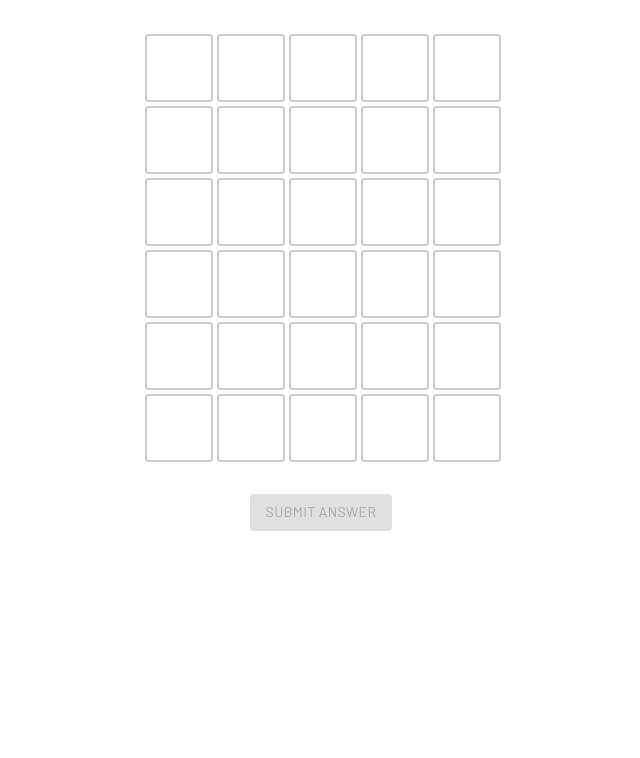
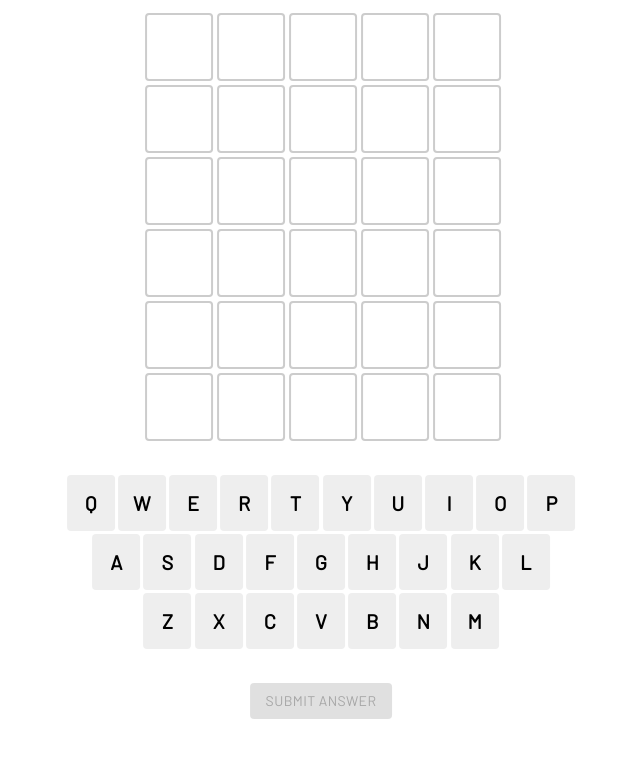
Before and after one commit to Hammerlord/Hammerdle, a React app: page / in a window 1280 px wide. Shown: the top 758 px of the page, without its empty margins (319-959 px from the left). Built offline with nearby package versions, Linux system fonts and the light colour scheme.

Commit message:
Add letters keyboard

```diff
--- a/src/App.tsx
+++ b/src/App.tsx
@@ -1,7 +1,7 @@
 import { Button } from "@material-ui/core";
-import classNames from "classnames";
 import { useEffect, useState } from "react";
 import { createUseStyles } from "react-jss";
+import Keyboard from "./Keyboard";
 import Row from "./Row";
 
 const useStyles = createUseStyles({
@@ -34,6 +34,9 @@ const useStyles = createUseStyles({
     },
     submitButtonContainer: {
         textAlign: "center",
+        marginTop: "2rem",
+    },
+    keyboardContainer: {
         marginTop: "2rem",
     },
 });
@@ -92,6 +95,22 @@ export const App = () => {
         }
     };
 
+    const onKey = (key: string) => {
+        const row = rows[rowIndexToSubmit];
+
+        const index = row.findIndex((answer) => {
+            return !answer;
+        });
+        const isValidEntry = key.length === 1 && key.match(/([a-zA-Z]+)/gi) && index > -1 && index < row.length;
+
+        if (isValidEntry) {
+            const newRows = [...rows];
+            newRows[rowIndexToSubmit] = [...newRows[rowIndexToSubmit]];
+            newRows[rowIndexToSubmit][index] = key.toLowerCase();
+            setRows(newRows);
+        }
+    };
+
     useEffect(() => {
         const onKeyPress = (e) => {
             // Enter
@@ -119,23 +138,13 @@ export const App = () => {
                 }
             }
 
-            const index = row.findIndex((answer) => {
-                return !answer;
-            });
-            const isValidEntry = e.key.length === 1 && e.key.match(/([a-zA-Z]+)/gi) && index > -1 && index < row.length;
-
-            if (isValidEntry) {
-                const newRows = [...rows];
-                newRows[rowIndexToSubmit] = [...newRows[rowIndexToSubmit]];
-                newRows[rowIndexToSubmit][index] = e.key.toLowerCase();
-                setRows(newRows);
-            }
+            onKey(e.key);
         };
 
         window.addEventListener("keydown", onKeyPress);
 
         return () => window.removeEventListener("keydown", onKeyPress);
-    }, [rows, rowIndexToSubmit, onSubmit]);
+    }, [rows, rowIndexToSubmit, onSubmit, onKey]);
 
     const isIncompleteAnswer = rows[rowIndexToSubmit].some((answer) => !answer);
 
@@ -146,11 +155,14 @@ export const App = () => {
                     <Row currentWord={currentWord} row={row} isRowSubmitted={i < rowIndexToSubmit} key={i} />
                 ))}
 
-                <div className={classes.submitButtonContainer}>
-                    <Button variant={"contained"} color={"primary"} disabled={isIncompleteAnswer} onClick={onSubmit}>
-                        Submit Answer
-                    </Button>
-                    <div>{submissionError}</div>
+                <div className={classes.keyboardContainer}>
+                    <Keyboard onLetterPress={onKey} submissions={rows.slice(0, rowIndexToSubmit)} currentWord={currentWord} />
+                    <div className={classes.submitButtonContainer}>
+                        <Button variant={"contained"} color={"primary"} disabled={isIncompleteAnswer} onClick={onSubmit}>
+                            Submit Answer
+                        </Button>
+                        <div>{submissionError}</div>
+                    </div>
                 </div>
             </div>
         </div>
--- /dev/null
+++ b/src/Keyboard.tsx
@@ -0,0 +1,97 @@
+import { ButtonBase } from "@material-ui/core";
+import { createUseStyles } from "react-jss";
+
+const LAYOUT = [
+    ["q", "w", "e", "r", "t", "y", "u", "i", "o", "p"],
+    ["a", "s", "d", "f", "g", "h", "j", "k", "l"],
+    ["z", "x", "c", "v", "b", "n", "m"],
+];
+
+const useStyles = createUseStyles({
+    root: {
+        textAlign: "center",
+        "& .MuiButtonBase-root": {
+            height: "3.5rem",
+            width: "3rem",
+            borderRadius: "0.25rem",
+            backgroundColor: "#EEE",
+            fontSize: "1.25rem",
+            margin: "0.1rem",
+            fontWeight: "bold",
+            textTransform: "capitalize",
+        },
+        "& .not-included": {
+            backgroundColor: "#777777",
+            color: "white",
+        },
+        "& .mispositioned": {
+            backgroundColor: "#b79e1f",
+            color: "white",
+        },
+        "& .success": {
+            backgroundColor: "#359e3c",
+            color: "white",
+        },
+    },
+});
+
+const Keyboard = ({ onLetterPress, currentWord = "", submissions = [] }) => {
+    const classes = useStyles();
+
+    const currentWordMap = currentWord.split("").reduce((a, l, i) => {
+        if (!a[l]) {
+            a[l] = [i];
+        } else {
+            a[l].push(i);
+        }
+
+        return a;
+    }, {});
+
+    // { [letter: string]: indices (number[]) }
+    const submissionsMap = submissions.reduce((a, row) => {
+        row.forEach((l, i) => {
+            if (!l) {
+                return;
+            }
+
+            if (!a[l]) {
+                a[l] = [i];
+            } else {
+                a[l].push(i);
+            }
+        });
+
+        return a;
+    }, {});
+
+    const getSelector = (key: string): string => {
+        if (submissionsMap[key]) {
+            if (submissionsMap[key].some((l) => currentWordMap[key]?.includes(l))) {
+                return "success";
+            }
+
+            if (currentWordMap[key]) {
+                return "mispositioned";
+            }
+
+            return "not-included";
+        }
+    };
+
+    return (
+        <div className={classes.root}>
+            {LAYOUT.map((keys, i) => (
+                <div key={i}>
+                    {keys.map((key) => (
+                        <ButtonBase onClick={() => onLetterPress(key)} className={getSelector(key)} key={key}>
+                            {key}
+                        </ButtonBase>
+                    ))}
+                </div>
+            ))}
+        </div>
+    );
+};
+
+export default Keyboard;
--- a/src/Row.tsx
+++ b/src/Row.tsx
@@ -4,6 +4,10 @@ import { useEffect, useState } from "react";
 import { createUseStyles } from "react-jss";
 
 const useStyles = createUseStyles({
+    root: {
+        display: "flex",
+        justifyContent: "center",
+    },
     answerBox: {
         width: "4rem",
         height: "4rem",
@@ -68,7 +72,7 @@ const Row = ({ row, currentWord = "", isRowSubmitted }) => {
     };
 
     return (
-        <div>
+        <div className={classes.root}>
             {row.map((letter: string, i: number) => (
                 <div className={classes.answerBox} key={i}>
                     <div className={classNames(classes.answer, getSelector(letter, i))}>{letter}</div>
```
